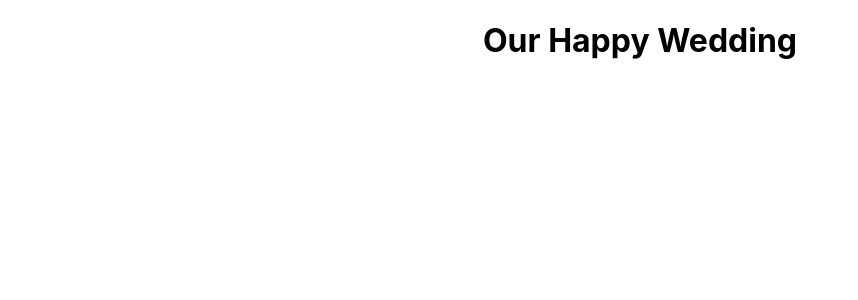
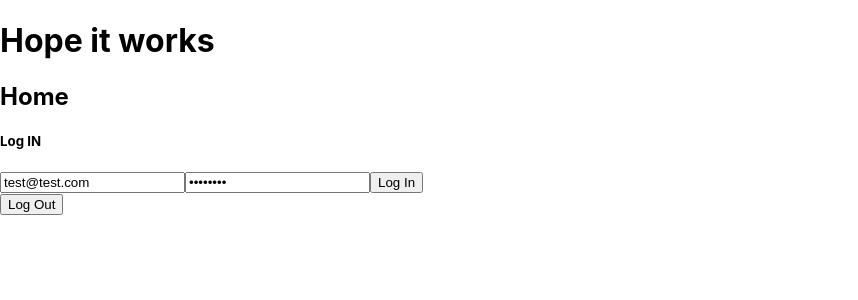
Before and after one commit to wilderbe4st/OurHappyWedding, a React (Create React App) app: page / in a window 1280 px wide. Shown: the top 300 px of the page, without its empty margins (0-858 px from the left). Built offline with nearby package versions, Linux system fonts and the light colour scheme; no server answers.

Commit message:
basic user sign in

```diff
--- a/package.json
+++ b/package.json
@@ -18,8 +18,7 @@
     "start": "react-scripts start",
     "build": "react-scripts build",
     "test": "react-scripts test",
-    "eject": "react-scripts eject",
-    "dev": "nodemon ./app.js"
+    "eject": "react-scripts eject"
   },
   "eslintConfig": {
     "extends": "react-app"
--- a/src/App.css
+++ /dev/null
@@ -1,38 +0,0 @@
-.App {
-  text-align: center;
-}
-
-.App-logo {
-  height: 40vmin;
-  pointer-events: none;
-}
-
-@media (prefers-reduced-motion: no-preference) {
-  .App-logo {
-    animation: App-logo-spin infinite 20s linear;
-  }
-}
-
-.App-header {
-  background-color: #282c34;
-  min-height: 100vh;
-  display: flex;
-  flex-direction: column;
-  align-items: center;
-  justify-content: center;
-  font-size: calc(10px + 2vmin);
-  color: white;
-}
-
-.App-link {
-  color: #61dafb;
-}
-
-@keyframes App-logo-spin {
-  from {
-    transform: rotate(0deg);
-  }
-  to {
-    transform: rotate(360deg);
-  }
-}
--- a/src/App.js
+++ b/src/App.js
@@ -1,10 +1,28 @@
-import React from 'react';
-import './App.css';
+import React,{useState} from 'react';
+import { BrowserRouter, Route } from 'react-router-dom';
+import Home from './Components/Home';
+import SignUp from './Components/SignUp'
+import Wedding from './Components/Wedding/Wedding';
+import UserContextProvider,{UserContext} from './Contexts/UserContext'
+import firebase from 'firebase/app'
+import FirebaseConfig from './FirebaseConfig'
 
 function App() {
+  //initialise firebase
+  firebase.initializeApp(FirebaseConfig);
+
+
   return (
     <div className="App">
-      <h1>Our Happy Wedding</h1>
+      <h1>Hope it works </h1>
+      <UserContextProvider>
+      <BrowserRouter>
+        <Route exact path="/" ><Home /> </Route>
+        <Route exact path="/signup" component={SignUp}/>
+        <Route exact path="/demo" component={Wedding}/>
+      </BrowserRouter>
+      </UserContextProvider>
+
     </div>
   );
 }
--- /dev/null
+++ b/src/Components/Home.js
@@ -0,0 +1,58 @@
+import React, { useEffect,useContext } from 'react'
+import { Link } from 'react-router-dom'
+import UserContextProvider, {UserContext} from '../Contexts/UserContext'
+
+import firebase from 'firebase/app'
+import 'firebase/auth'
+import LogIn from './LogIn'
+import LogOut from './LogOut'
+
+
+const Home =()=> {
+    // firebase.initializeApp(firebaseConfig);
+    useEffect(()=>{
+        firebase.auth().onAuthStateChanged(user=>{
+            if(user){
+                // console.log(user);
+                // userLoggedIn();
+                console.log('user signed in');
+            }else {
+                // toggleLogin();
+                console.log('user signed out');
+            }
+         })
+    })
+    const user = useContext(UserContext);
+    console.log('www',user);
+
+    const requestLogin=(username,password)=>{
+        // console.log(username,password);
+        console.log('requestLogin');
+        firebase.auth().signInWithEmailAndPassword(username,password)
+            .catch(err=>{
+                alert(err.message);
+            })
+    }
+    const requestLogout=()=>{
+        firebase.auth().signOut();
+    }
+    return (
+
+             <div>
+                <h2>Home</h2>
+                {!user.loggedIn? (
+                    <LogIn requestLogin={requestLogin}/>
+                 ):(
+                    <LogOut requestLogout={requestLogout}/>
+                )
+                }
+
+                    <LogOut requestLogout={requestLogout}/>
+             </div>
+
+
+    )
+
+}
+
+export default Home;
--- /dev/null
+++ b/src/Components/LogIn.js
@@ -0,0 +1,31 @@
+import React ,{useState, useEffect,useContext} from 'react';
+import {UserContext} from '../Contexts/UserContext';
+
+const LogIn= ({requestLogin})=> {
+    const [username,setUsername] = useState('test@test.com');
+    const [password,setPassword] = useState('password');
+    const Login=(username,password)=>{
+        requestLogin(username,password);
+        setUsername('');
+        setPassword('');
+    }
+    // const user = useContext(UserContext);
+    // console.log('www',user);
+    return (
+        <UserContext.Consumer>{(context)=>{
+            console.log(context);
+            return(
+                <div>
+                    <h5> Log IN</h5>
+                    <input type="text" onChange={e=>{setUsername(e.target.value)}} value={username}/>
+                    <input type="password" onChange={e=>{setPassword(e.target.value)}} value={password} />
+                    <button onClick={()=>{Login(username,password)}}>Log In</button>
+                 </div>
+            )
+        }}
+
+        </UserContext.Consumer>
+
+    )
+}
+export default  LogIn;
--- /dev/null
+++ b/src/Components/LogOut.js
@@ -0,0 +1,11 @@
+import React  from 'react';
+
+const LogIn= ({requestLogout})=> {
+    return (
+        <div>
+                <button onClick={requestLogout}>Log Out</button>
+
+        </div>
+    )
+}
+export default  LogIn;
--- /dev/null
+++ b/src/Components/SignUp.js
@@ -0,0 +1,9 @@
+import React from 'react'
+
+export default function LogIn() {
+    return (
+        <div>
+            <h2> Log IN</h2>
+        </div>
+    )
+}
--- /dev/null
+++ b/src/Components/Wedding/Wedding.js
@@ -0,0 +1,25 @@
+import React ,{useState} from 'react'
+
+
+const Wedding=() =>{
+    const [wedding,setWedding] = useState({
+        userName:'Demo',
+        Groom:'Guy',
+        Bride : 'Girl',
+        Date : 'Date',
+        location : 'location',
+
+    })
+
+    return (
+        <div>
+            <div className="container"><h2> {wedding.Groom} & {wedding.Bride} </h2>
+                <h4> Getting Married on {wedding.Date} </h4>
+                <h5> & Lives Happily Ever after</h5>
+
+            </div>
+        </div>
+    )
+}
+
+export default Wedding;
--- /dev/null
+++ b/src/Contexts/UserContext.js
@@ -0,0 +1,19 @@
+import React,{ createContext,Component } from "react";
+
+export const defaultuser={loggedIn:false,email:"demo"};
+
+export const UserContext= createContext();
+
+
+export default class UserContextProvider extends Component {
+    state={
+        loggedIn:false,email:"demo2"
+    }
+    render() {
+        return (
+            <UserContext.Provider value={{...this.state}}>
+                {this.props.children}
+            </UserContext.Provider>
+        )
+    }
+}
--- /dev/null
+++ b/src/FirebaseConfig.js
@@ -0,0 +1,13 @@
+// ##Firebase Config
+var config = {
+    apiKey: "AIzaSyDa7CC4YP3XhltD_H0J-_ejAeUeAJb6yYE",
+    authDomain: "our-happy-wedding.firebaseapp.com",
+    databaseURL: "https://our-happy-wedding.firebaseio.com",
+    projectId: "our-happy-wedding",
+    storageBucket: "our-happy-wedding.appspot.com",
+    messagingSenderId: "431313660561",
+    appId: "1:431313660561:web:5d15635b472321238c6d30",
+    measurementId: "G-91S1MLF1HP"
+  };
+
+export default config;
```
Also changed, not shown: src/base.js (added, +8 -0 lines), 1 other file (tests, documents, lock files or other folders).
